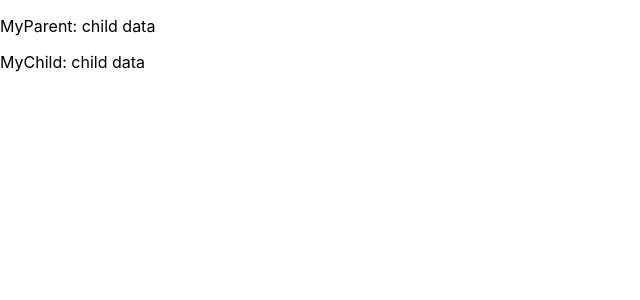
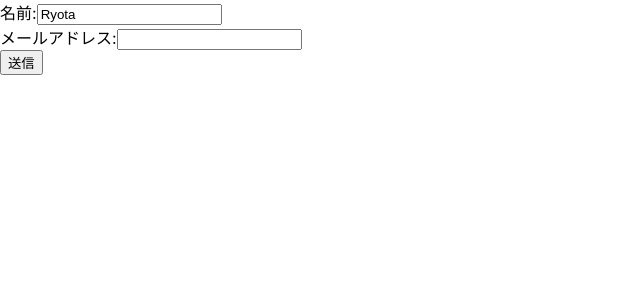
Before and after one commit to RyotaBannai/React_project, a React (Create React App) app in the folder sokushu/quick-react/: page / in a window 1280 px wide. Shown: the top 300 px of the page, without its empty margins (0-640 px from the left). Built offline with nearby package versions, Linux system fonts and the light colour scheme.

Commit message:
Implement a form with an eventHandler that upupdate state.

```diff
--- /dev/null
+++ b/sokushu/quick-react/src/MyForm.js
@@ -0,0 +1,75 @@
+import React, {Component} from 'react';
+
+//フォームからデータを入力して、そのデータをstateに反映.
+//それから、そのstateの値をsonsoleへ叩き出す.
+
+export default class MyForm extends Component{
+
+	constructor(props){
+		super(props)
+
+		this.state = {
+			name: 'Ryota',
+			email: '',
+			//`value` prop on `input` should not be null. Consider using an empty string to clear the component or `undefined` for uncontrolled components.
+		};
+		//予めバインド->eventObjectを読み取るため.
+		this.handleChange = this.handleChange.bind(this);
+		this.show = this.show.bind(this);
+	}
+
+	show(e){
+		console.log(`name: ${this.state.name}`);
+		console.log(`name: ${this.state.email}`);
+	}
+
+	handleChange(e){
+		this.setState({
+			//ちゃんとformにname propertyをつけておく.
+      /*“computed property name”
+        https://ginpen.com/2017/12/07/computed-property-name/
+        テンプレート記法も使える.
+        const obj = {
+          [`id-${id}`]: { },
+        };
+        個々にイベントリスナーを設定する場合, keyをベタがきする.
+      */
+			[e.target.name]:e.target.value,
+		});
+
+    /*
+      handleChangeName(e){
+        this.setState({
+          name: e.taget.value
+        })
+      }
+    */
+
+    //この段階でshowsしてみると、stateが反映されていない->
+    //関数が終わった後に更新内容が反映される.
+		//this.show();
+	}
+
+	render(){
+		return (
+		  <form>
+				<div>
+					<label htmlFor="name">名前:</label>
+		{/*valueは、はじめはdefault値.*/}
+					<input id="name" name="name" type="text"
+			onChange={this.handleChange}
+			value={this.state.name} />
+				</div>
+				<div>
+					<label htmlFor="email">メールアドレス:</label>
+					<input id="email" name="email" type="text"
+			onChange={this.handleChange}
+			value={this.state.email} />
+				</div>
+        <div>
+          <button type="button" onClick={this.show}>送信</button>
+        </div>
+			</form>
+		);
+	}
+}
--- a/sokushu/quick-react/src/index.js
+++ b/sokushu/quick-react/src/index.js
@@ -8,8 +8,9 @@ import './index.css';
 //import MyArticle from './MyArticle';
 //import MyEvent from './MyEvent';
 //import MyPool from './MyPool';
-import MyState from './MyState';
-import MyParent from './MyParent';
+//import MyState from './MyState';
+//import MyParent from './MyParent';
+import MyForm from './MyForm';
 import * as serviceWorker from './serviceWorker';
 
 // <App />にhtmlで作ったdomを埋め込んでもok
@@ -112,9 +113,14 @@ ReactDOM.render(
 		<MyState />,
 		document.getElementById('root'));
 */
-
+/*
 ReactDOM.render(
 		<MyParent />,
 		document.getElementById('root'));
+*/
+ReactDOM.render(
+		<MyForm />,
+		document.getElementById('root'));
+
 
 serviceWorker.unregister();
```
